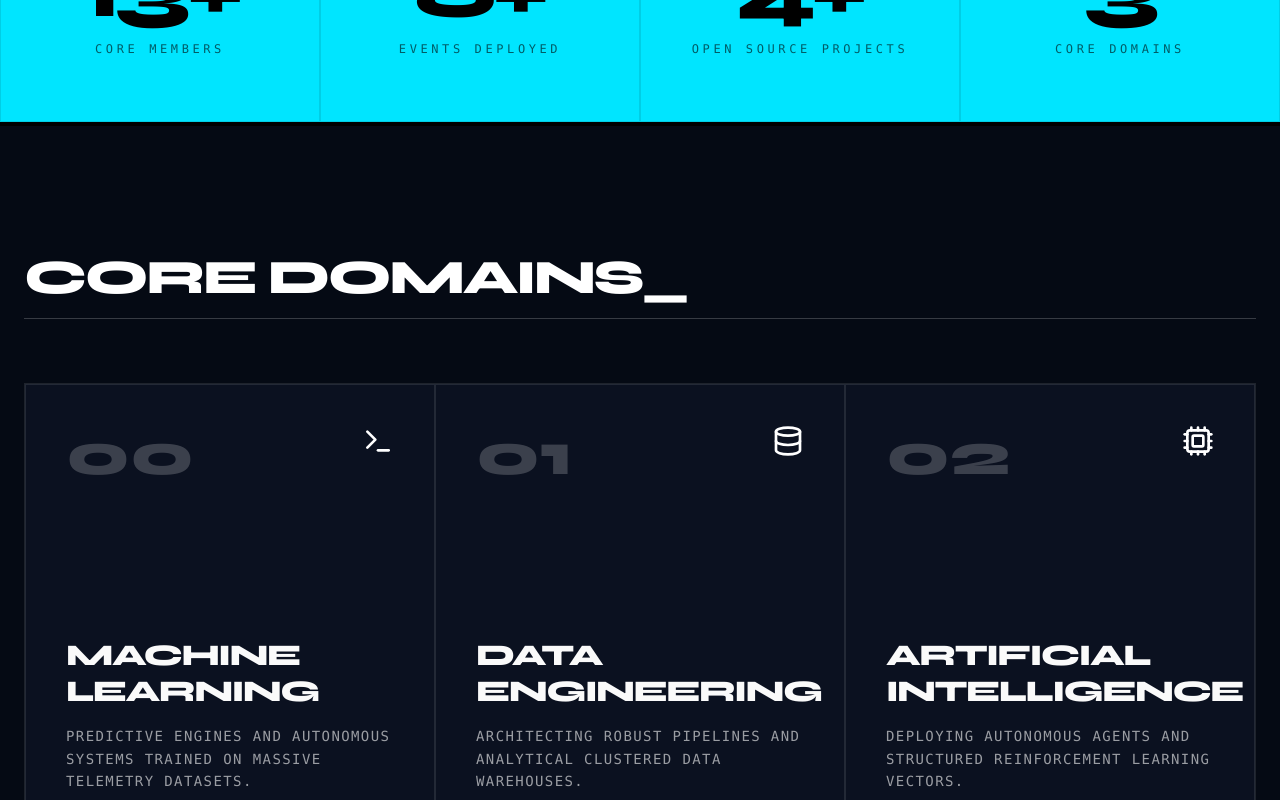
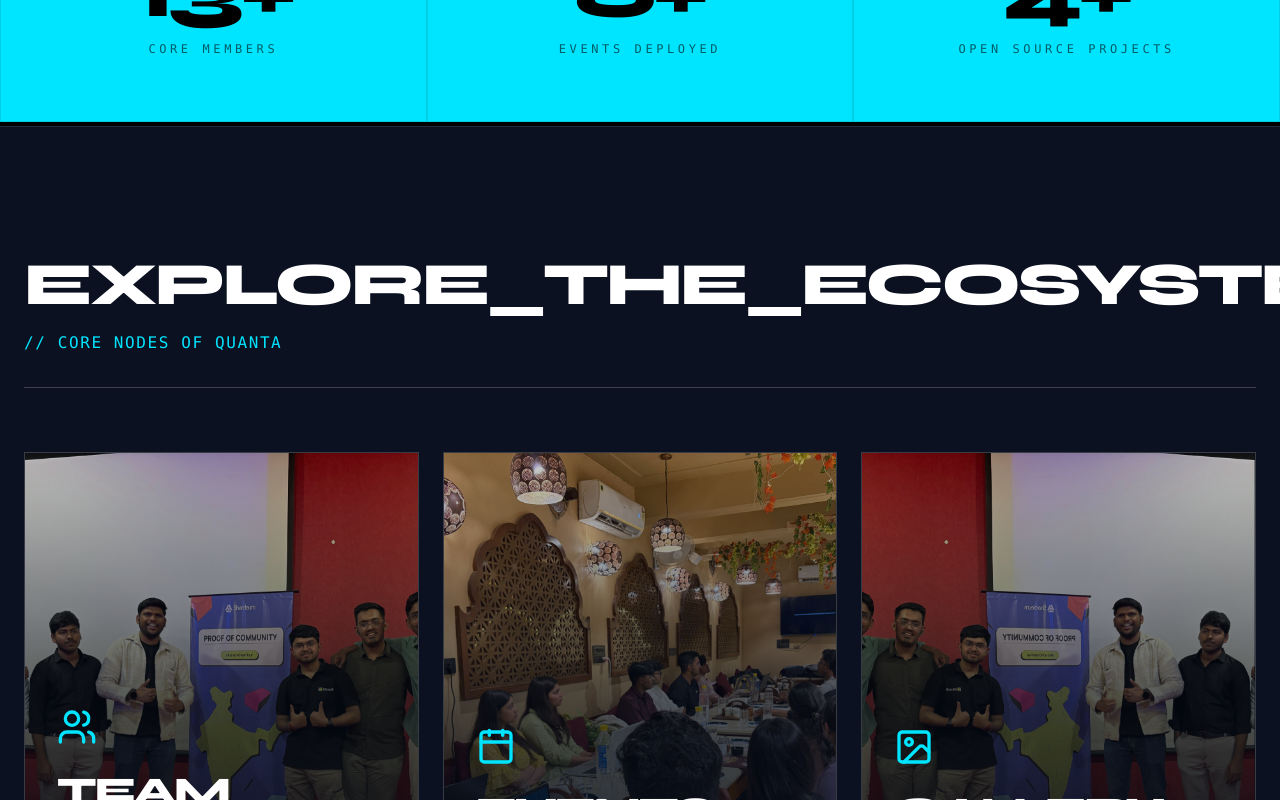
Before and after one commit to ParthK0/quanta, a Next.js app: page / in a window 1280 px wide. Shown: the part 1760-2560 px from the top of the page. Built offline with nearby package versions, Linux system fonts and the light colour scheme.

Commit message:
homepage: remove core domain section and adjust stats layout

```diff
--- a/src/app/page.tsx
+++ b/src/app/page.tsx
@@ -1,7 +1,7 @@
 "use client";
 
 import { motion } from "framer-motion";
-import { Terminal, Database, Cpu, Users, Calendar, Image as ImageIcon, ArrowUpRight, Zap, GitBranch, Activity } from "lucide-react";
+import { Users, Calendar, Image as ImageIcon, ArrowUpRight, Zap, GitBranch } from "lucide-react";
 import Link from "next/link";
 import { AnimatedBackground } from "@/components/animated-background";
 
@@ -9,7 +9,6 @@
   { value: "13+", label: "CORE MEMBERS", icon: Users },
   { value: "6+", label: "EVENTS DEPLOYED", icon: Zap },
   { value: "4+", label: "OPEN SOURCE PROJECTS", icon: GitBranch },
-  { value: "3", label: "CORE DOMAINS", icon: Activity },
 ];
 
 export default function Home() {
@@ -110,7 +109,7 @@
 
       {/* 3. STATS STRIP */}
       <section className="w-full z-10 bg-[#00E5FF] border-y-4 border-black">
-        <div className="grid grid-cols-2 md:grid-cols-4 gap-0">
+        <div className="grid grid-cols-1 md:grid-cols-3 gap-0">
           {STATS.map((stat, i) => (
             <motion.div
               key={stat.label}
@@ -132,79 +131,7 @@
         </div>
       </section>
 
-      {/* 4. DOMAINS (Strict High-Contrast Grid) */}
-      <section className="w-full py-32 px-4 md:px-6 bg-[#050A14] z-10">
-        <div className="container mx-auto">
-          <div className="mb-16 border-b border-white/20 pb-4">
-            <h2 className="text-4xl md:text-5xl font-black font-syne uppercase tracking-tighter text-white">
-              CORE DOMAINS_
-            </h2>
-          </div>
-
-          <div className="grid gap-0 md:grid-cols-3 border border-white/10">
-            {/* Domain 00 */}
-            <motion.div
-              initial={{ opacity: 0 }}
-              whileInView={{ opacity: 1 }}
-              viewport={{ once: true }}
-              className="group flex flex-col justify-between p-10 min-h-[450px] border border-white/10 bg-[#0B1120] hover:bg-[#00E5FF] hover:text-black transition-colors duration-300"
-            >
-              <div className="flex justify-between items-start mb-8">
-                <span className="text-6xl font-black font-syne text-white/20 group-hover:text-black/30 transition-colors">00</span>
-                <Terminal className="w-8 h-8 text-white group-hover:text-black transition-colors" />
-              </div>
-              <div>
-                <h3 className="text-3xl font-black font-syne uppercase tracking-tighter mb-4 transition-colors">Machine Learning</h3>
-                <p className="font-mono text-sm opacity-60 group-hover:opacity-100 uppercase tracking-widest leading-relaxed transition-colors">
-                  Predictive engines and autonomous systems trained on massive telemetry datasets.
-                </p>
-              </div>
-            </motion.div>
-
-            {/* Domain 01 */}
-            <motion.div
-              initial={{ opacity: 0 }}
-              whileInView={{ opacity: 1 }}
-              viewport={{ once: true }}
-              transition={{ delay: 0.1 }}
-              className="group flex flex-col justify-between p-10 min-h-[450px] border border-white/10 bg-[#0B1120] hover:bg-[#00E5FF] hover:text-black transition-colors duration-300"
-            >
-              <div className="flex justify-between items-start mb-8">
-                <span className="text-6xl font-black font-syne text-white/20 group-hover:text-black/30 transition-colors">01</span>
-                <Database className="w-8 h-8 text-white group-hover:text-black transition-colors" />
-              </div>
-              <div>
-                <h3 className="text-3xl font-black font-syne uppercase tracking-tighter mb-4 transition-colors">Data Engineering</h3>
-                <p className="font-mono text-sm opacity-60 group-hover:opacity-100 uppercase tracking-widest leading-relaxed transition-colors">
-                  Architecting robust pipelines and analytical clustered data warehouses.
-                </p>
-              </div>
-            </motion.div>
-
-            {/* Domain 02 */}
-            <motion.div
-              initial={{ opacity: 0 }}
-              whileInView={{ opacity: 1 }}
-              viewport={{ once: true }}
-              transition={{ delay: 0.2 }}
-              className="group flex flex-col justify-between p-10 min-h-[450px] border border-white/10 bg-[#0B1120] hover:bg-[#00E5FF] hover:text-black transition-colors duration-300"
-            >
-              <div className="flex justify-between items-start mb-8">
-                <span className="text-6xl font-black font-syne text-white/20 group-hover:text-black/30 transition-colors">02</span>
-                <Cpu className="w-8 h-8 text-white group-hover:text-black transition-colors" />
-              </div>
-              <div>
-                <h3 className="text-3xl font-black font-syne uppercase tracking-tighter mb-4 transition-colors">Artificial Intelligence</h3>
-                <p className="font-mono text-sm opacity-60 group-hover:opacity-100 uppercase tracking-widest leading-relaxed transition-colors">
-                  Deploying autonomous agents and structured reinforcement learning vectors.
-                </p>
-              </div>
-            </motion.div>
-          </div>
-        </div>
-      </section>
-
-      {/* 5. EXPLORE (Team, Events, Gallery) */}
+      {/* 4. EXPLORE (Team, Events, Gallery) */}
       <section className="w-full py-32 px-4 md:px-6 z-10 bg-[#0B1120] border-y border-white/10">
         <div className="container mx-auto">
           <div className="flex flex-col md:flex-row items-start md:items-end justify-between mb-16 border-b border-white/20 pb-8 gap-6">
```
